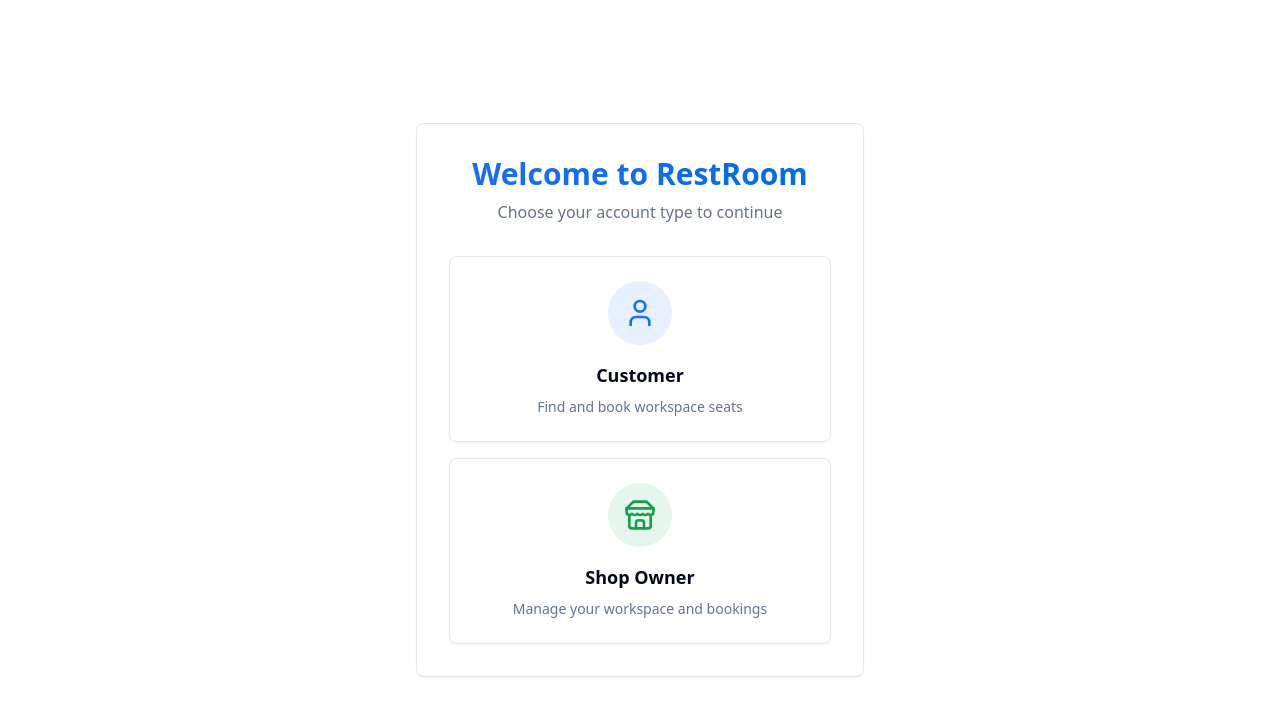
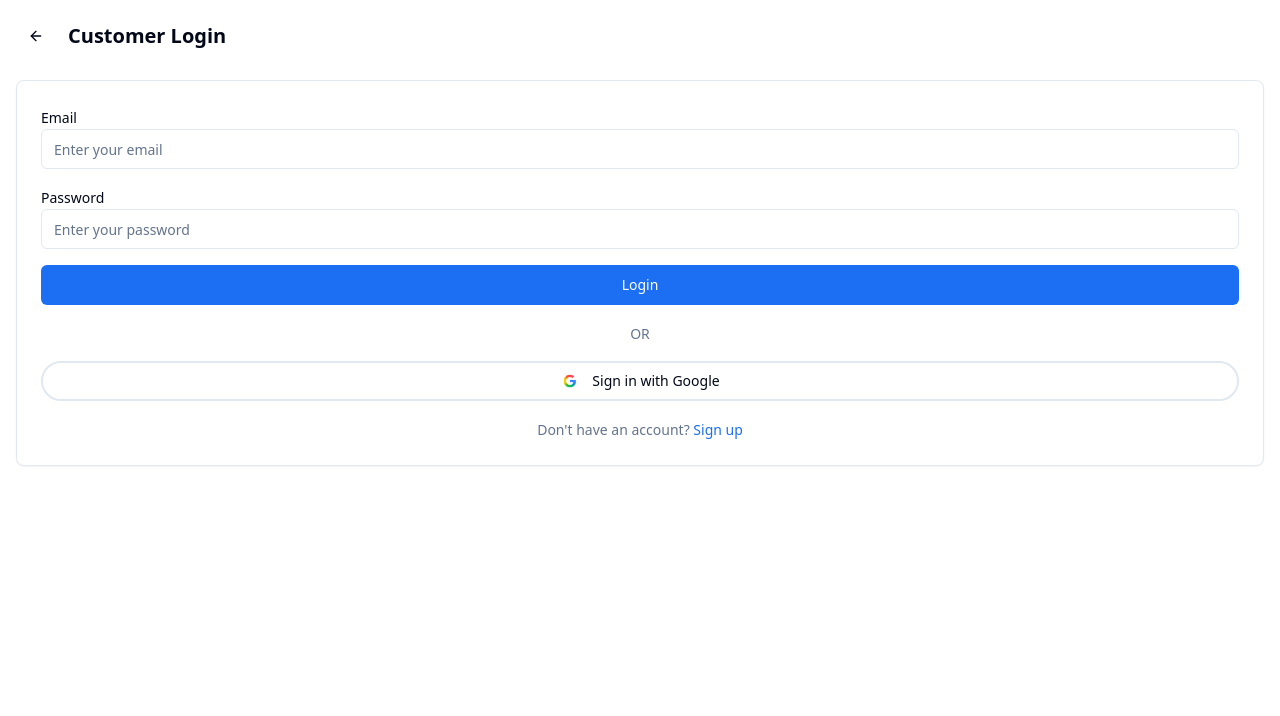
Before and after one commit to poojanjariwala/rest-room, a React (Vite) app: page /auth in a window 1280 px wide. Shown: the top 716 px of the page. Built offline with nearby package versions, Linux system fonts and the light colour scheme.

Commit message:
Fix welcome screen
Remove duplicate welcome screen and adjust logo styling.

```diff
--- a/src/pages/Auth.tsx
+++ b/src/pages/Auth.tsx
@@ -1,4 +1,3 @@
-
 import { useState } from "react";
 import { ArrowLeft, X, User, Store } from "lucide-react";
 import { Button } from "@/components/ui/button";
@@ -7,15 +6,19 @@ import { Label } from "@/components/ui/label";
 import { Card, CardContent } from "@/components/ui/card";
 import { RadioGroup, RadioGroupItem } from "@/components/ui/radio-group";
 import { Checkbox } from "@/components/ui/checkbox";
-import { useNavigate } from "react-router-dom";
+import { useNavigate, useSearchParams } from "react-router-dom";
 
-type AuthMode = 'welcome' | 'customer-login' | 'customer-signup' | 'owner-login' | 'owner-signup';
+type AuthMode = 'customer-login' | 'customer-signup' | 'owner-login' | 'owner-signup';
 
 const shopTypes = ['Cafe', 'Restaurant', 'Barber Shop', 'Chai Stall', 'Business Lounge'];
 const amenities = ['WiFi', 'AC', 'Parking', 'Food', 'Charging', 'Washroom'];
 
 const Auth = () => {
-  const [mode, setMode] = useState<AuthMode>('welcome');
+  const [searchParams] = useSearchParams();
+  const type = searchParams.get('type');
+  const [mode, setMode] = useState<AuthMode>(
+    type === 'owner' ? 'owner-login' : 'customer-login'
+  );
   const [selectedAmenities, setSelectedAmenities] = useState<string[]>(['WiFi']);
   const navigate = useNavigate();
 
@@ -27,53 +30,6 @@ const Auth = () => {
     navigate('/owner-dashboard');
   };
 
-  const renderWelcome = () => (
-    <div className="min-h-screen bg-background flex items-center justify-center p-4">
-      <Card className="w-full max-w-md">
-        <CardContent className="p-8">
-          <div className="text-center mb-8">
-            <h1 className="text-3xl font-bold mb-2 bg-gradient-to-r from-primary to-accent bg-clip-text text-transparent">
-              Welcome to RestRoom
-            </h1>
-            <p className="text-muted-foreground">Choose your account type to continue</p>
-          </div>
-
-          <div className="space-y-4">
-            <Card
-              className="cursor-pointer hover:shadow-lg transition-all hover:scale-[1.02]"
-              onClick={() => setMode('customer-login')}
-            >
-              <CardContent className="p-6">
-                <div className="flex flex-col items-center text-center">
-                  <div className="w-16 h-16 bg-primary/10 rounded-full flex items-center justify-center mb-4">
-                    <User className="h-8 w-8 text-primary" />
-                  </div>
-                  <h3 className="text-lg font-semibold mb-2">Customer</h3>
-                  <p className="text-sm text-muted-foreground">Find and book workspace seats</p>
-                </div>
-              </CardContent>
-            </Card>
-
-            <Card
-              className="cursor-pointer hover:shadow-lg transition-all hover:scale-[1.02]"
-              onClick={() => setMode('owner-login')}
-            >
-              <CardContent className="p-6">
-                <div className="flex flex-col items-center text-center">
-                  <div className="w-16 h-16 bg-success/10 rounded-full flex items-center justify-center mb-4">
-                    <Store className="h-8 w-8 text-success" />
-                  </div>
-                  <h3 className="text-lg font-semibold mb-2">Shop Owner</h3>
-                  <p className="text-sm text-muted-foreground">Manage your workspace and bookings</p>
-                </div>
-              </CardContent>
-            </Card>
-          </div>
-        </CardContent>
-      </Card>
-    </div>
-  );
-
   const renderCustomerLogin = () => (
     <div className="min-h-screen bg-background">
       <div className="p-4">
@@ -81,7 +37,7 @@ const Auth = () => {
           <Button
             variant="ghost"
             size="icon"
-            onClick={() => setMode('welcome')}
+            onClick={() => navigate('/')}
           >
             <ArrowLeft className="h-5 w-5" />
           </Button>
@@ -147,7 +103,7 @@ const Auth = () => {
           <Button
             variant="ghost"
             size="icon"
-            onClick={() => setMode('welcome')}
+            onClick={() => navigate('/')}
           >
             <ArrowLeft className="h-5 w-5" />
           </Button>
@@ -245,8 +201,8 @@ const Auth = () => {
             <div className="grid grid-cols-2 gap-4">
               <div>
                 <Label htmlFor="city">City</Label>
-                <Input id="city" />
-              </div>
+              <Input id="city" />
+            </div>
               <div>
                 <Label htmlFor="state">State</Label>
                 <Input id="state" />
@@ -403,8 +359,6 @@ const Auth = () => {
   );
 
   switch (mode) {
-    case 'welcome':
-      return renderWelcome();
     case 'customer-login':
       return renderCustomerLogin();
     case 'customer-signup':
@@ -414,7 +368,7 @@ const Auth = () => {
     case 'owner-signup':
       return renderOwnerSignup();
     default:
-      return renderWelcome();
+      return renderCustomerLogin();
   }
 };
 
--- a/src/pages/Index.tsx
+++ b/src/pages/Index.tsx
@@ -21,7 +21,7 @@ const Index = () => {
       <div className="w-full max-w-md space-y-8">
         {/* Logo and Welcome */}
         <div className="text-center">
-          <div className="w-20 h-20 bg-primary rounded-full flex items-center justify-center mx-auto mb-4">
+          <div className="w-20 h-20 bg-white/20 backdrop-blur-sm border border-white/30 rounded-full flex items-center justify-center mx-auto mb-4 shadow-lg">
             <img
               src="/lovable-uploads/23b453e4-446a-4f0b-adec-4130e91c2bfa.png"
               alt="RestRoom Logo"
```
